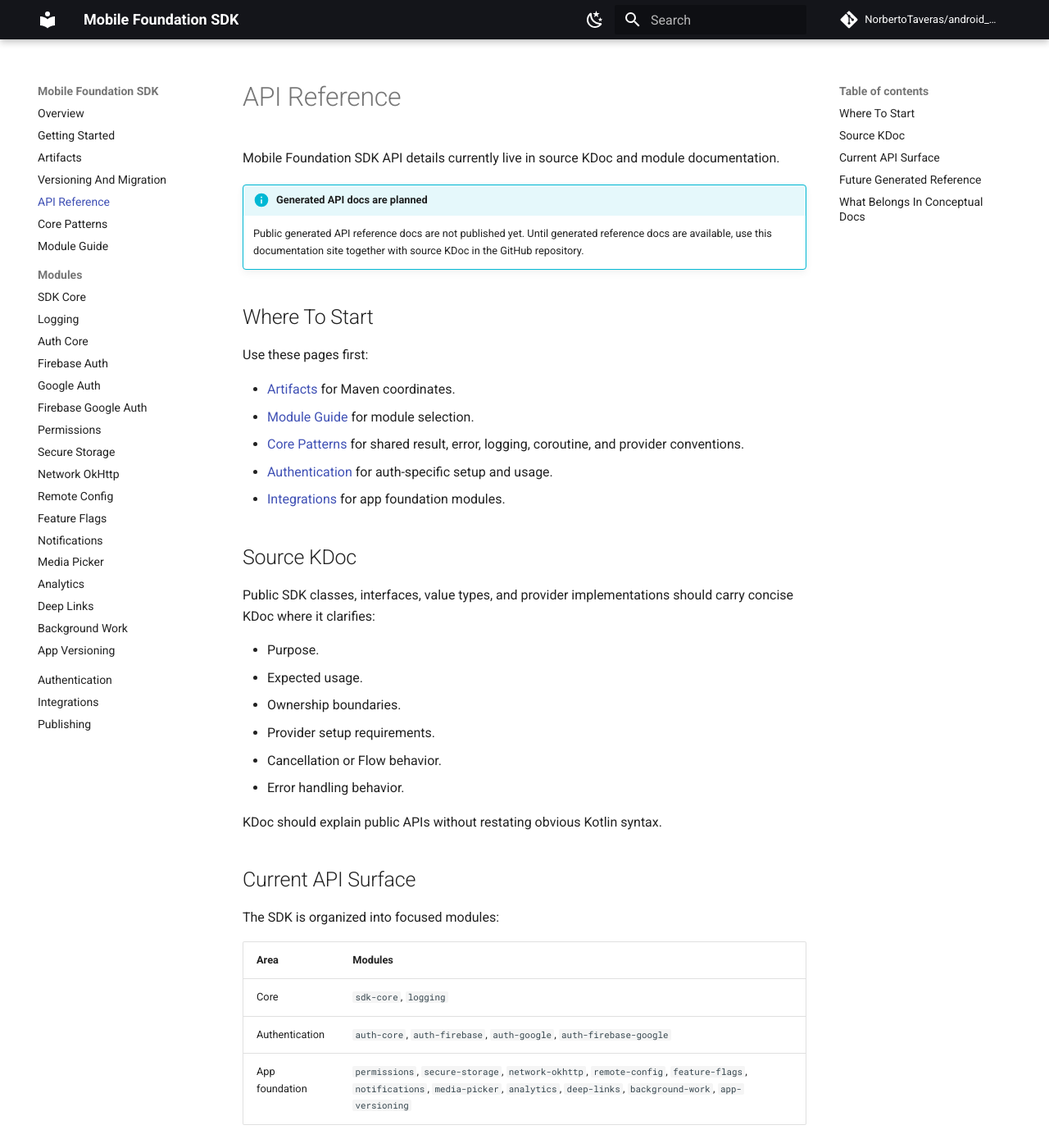
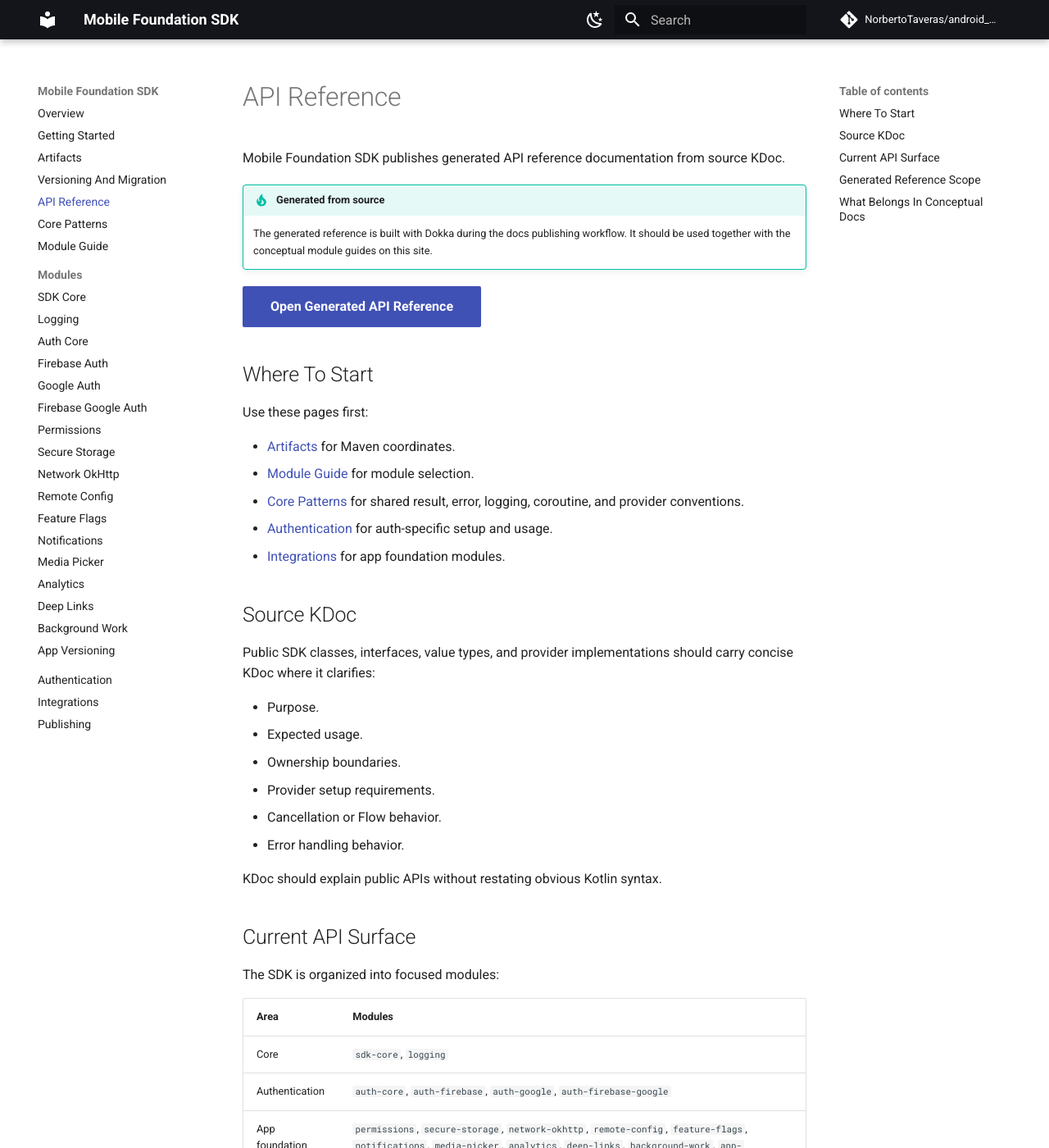
Before and after one commit to NorbertoTaveras/lantern, an MkDocs documentation site: the page built from docs/api-reference.md, in a window 1280 px wide and 1400 px high. Shown: the whole window at 82% size. Built offline with MkDocs 1.6.1 and Material for MkDocs 9.7.7, drawn with Linux system fonts in a browser that asks for light colours; comment, search, counter and statistics services are not loaded; some of the changed text lies outside the part shown.

Commit message:
FWK-146 | Add generated API reference docs

```diff
--- a/docs/api-reference.md
+++ b/docs/api-reference.md
@@ -1,10 +1,12 @@
 # API Reference
 
-Mobile Foundation SDK API details currently live in source KDoc and module documentation.
+Mobile Foundation SDK publishes generated API reference documentation from source KDoc.
 
-!!! info "Generated API docs are planned"
-    Public generated API reference docs are not published yet. Until generated reference docs are
-    available, use this documentation site together with source KDoc in the GitHub repository.
+!!! tip "Generated from source"
+    The generated reference is built with Dokka during the docs publishing workflow. It should be
+    used together with the conceptual module guides on this site.
+
+[Open Generated API Reference](generated/api/index.html){ .md-button .md-button--primary }
 
 ## Where To Start
 
@@ -41,18 +43,18 @@ The SDK is organized into focused modules:
 
 Each detailed module page lists its purpose, artifact, setup notes, usage examples, and boundaries.
 
-## Future Generated Reference
+## Generated Reference Scope
 
-Generated API docs should eventually provide:
+Generated API docs provide:
 
 - Package-level navigation.
 - Class and interface reference pages.
 - Public constructor and function signatures.
 - KDoc rendered from source.
 - Module grouping.
-- Links back to source.
+- Links across SDK modules.
 
-The generated reference should complement, not replace, the conceptual docs on this site.
+The generated reference complements, but does not replace, the conceptual docs on this site.
 
 ## What Belongs In Conceptual Docs
 
```
Also changed, not shown: other parts of docs/api-reference.md (+1 -1 lines), 7 other files.
